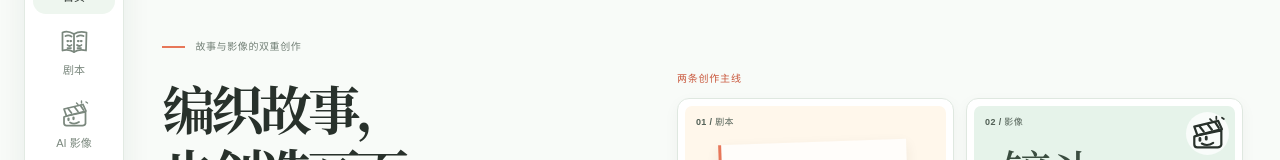
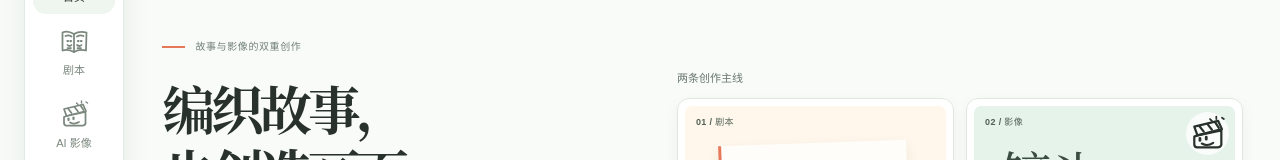
Before and after one commit to goheye/folio, a React (Vite) app: page / in a window 1280 px wide. Shown: the part 166-326 px from the top of the page. Built offline with nearby package versions, Linux system fonts and the light colour scheme.

Commit message:
修正单标题时的层级样式选择器

```diff
--- a/src/styles/globals.css
+++ b/src/styles/globals.css
@@ -245,7 +245,7 @@ button:focus-visible, a:focus-visible { outline: 3px solid var(--accent); outlin
   font-size: 11px;
   font-weight: 650;
 }
-.home-work-heading span:last-child { color: var(--accent-dark); font-size: 10px; letter-spacing: .08em; }
+.home-work-heading span + span { color: var(--accent-dark); font-size: 10px; letter-spacing: .08em; }
 .home-work-grid { display: grid; grid-template-columns: repeat(2, minmax(0, 1fr)); align-items: stretch; gap: 12px; }
 .home-work-card {
   position: relative;
```
